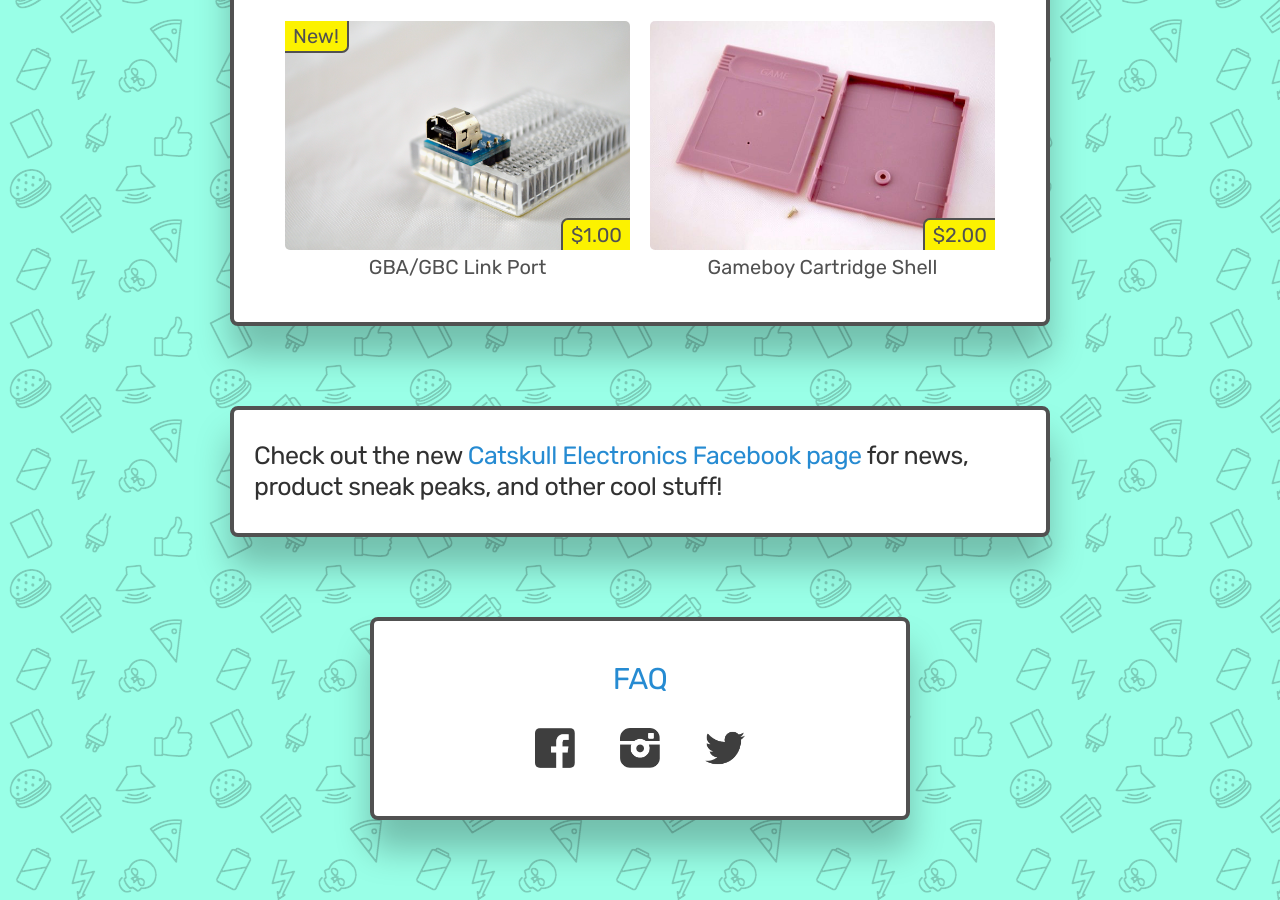
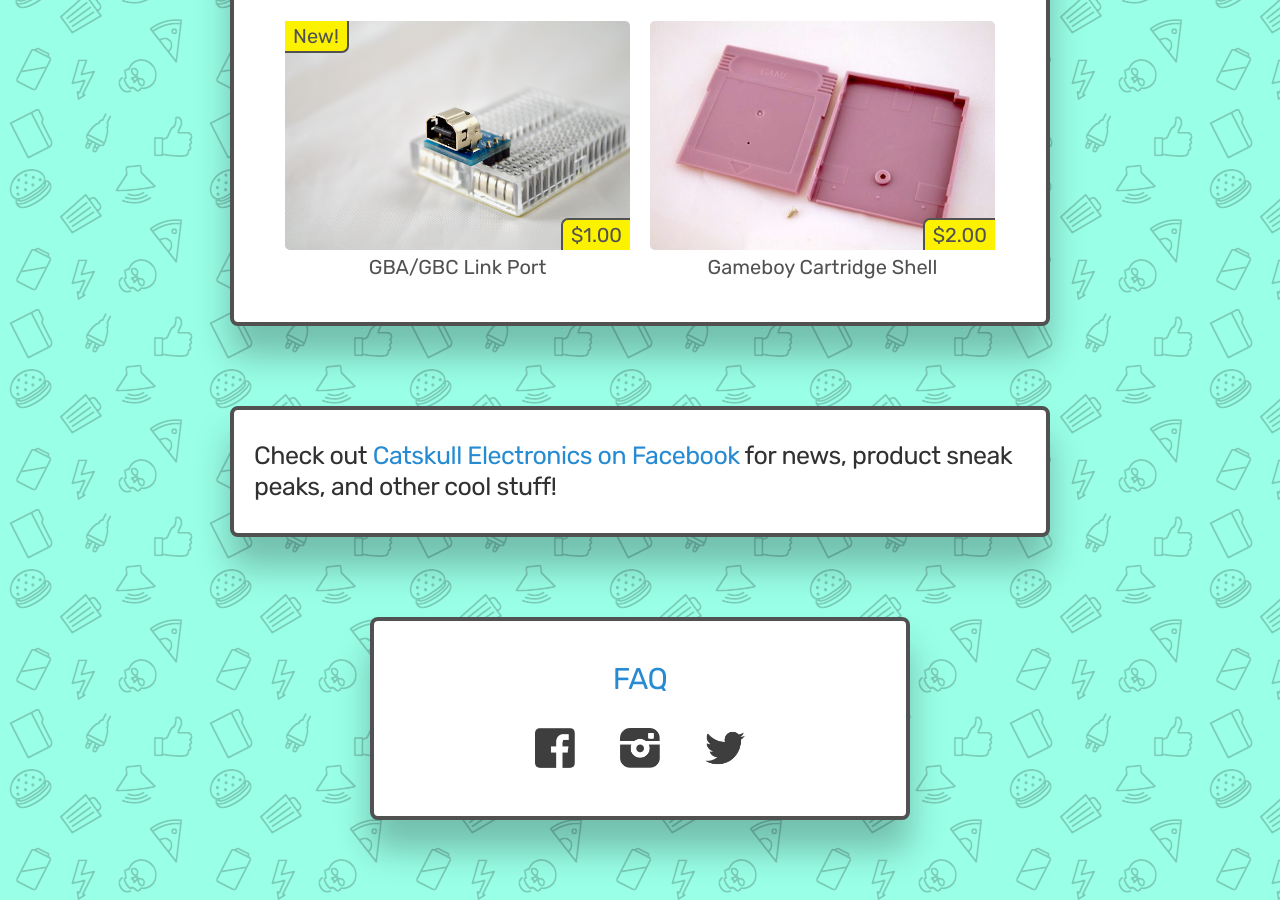
Before and after one commit to catskull/catskullelectronics.com, a Jekyll site: the page built from index.md, in a window 1280 px wide and 900 px high, scrolled down 1693 px. Built offline with Jekyll 4.4.1, drawn with Linux system fonts in a browser that asks for light colours.

Commit message:
The facebook page isn't new anymore

```diff
--- a/_layouts/default.html
+++ b/_layouts/default.html
@@ -36,7 +36,7 @@
       </div>
 
       <div class="container content post">
-        <h3 class="notice">Check out the new <a href="https://www.facebook.com/catskullelectronics" target="_blank">Catskull Electronics Facebook page</a> for news, product sneak peaks, and other cool stuff!</h3>
+        <h3 class="notice">Check out <a href="https://www.facebook.com/catskullelectronics" target="_blank">Catskull Electronics on Facebook</a> for news, product sneak peaks, and other cool stuff!</h3>
       </div>
 
       <div class="container content post footer">
```
